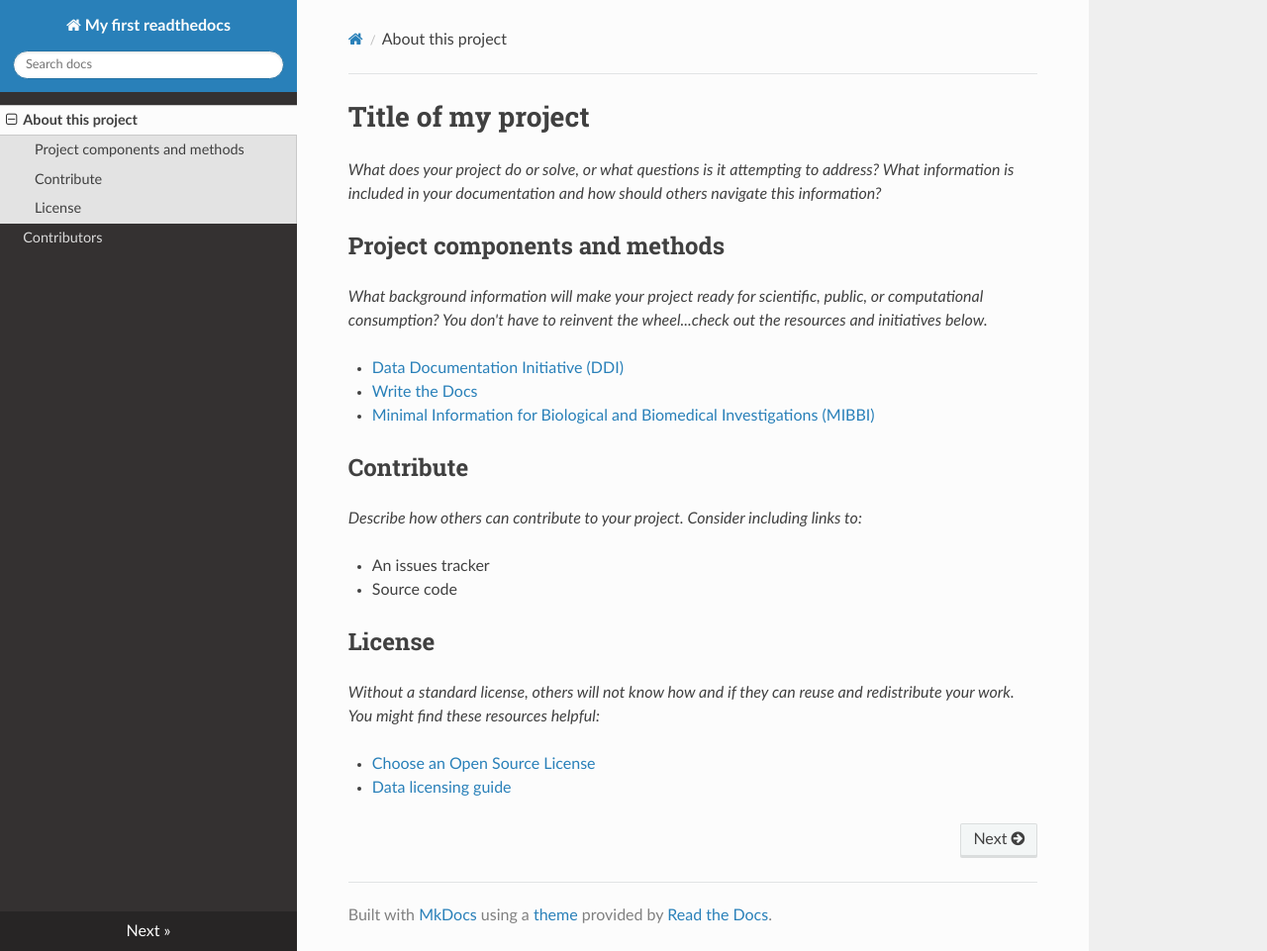
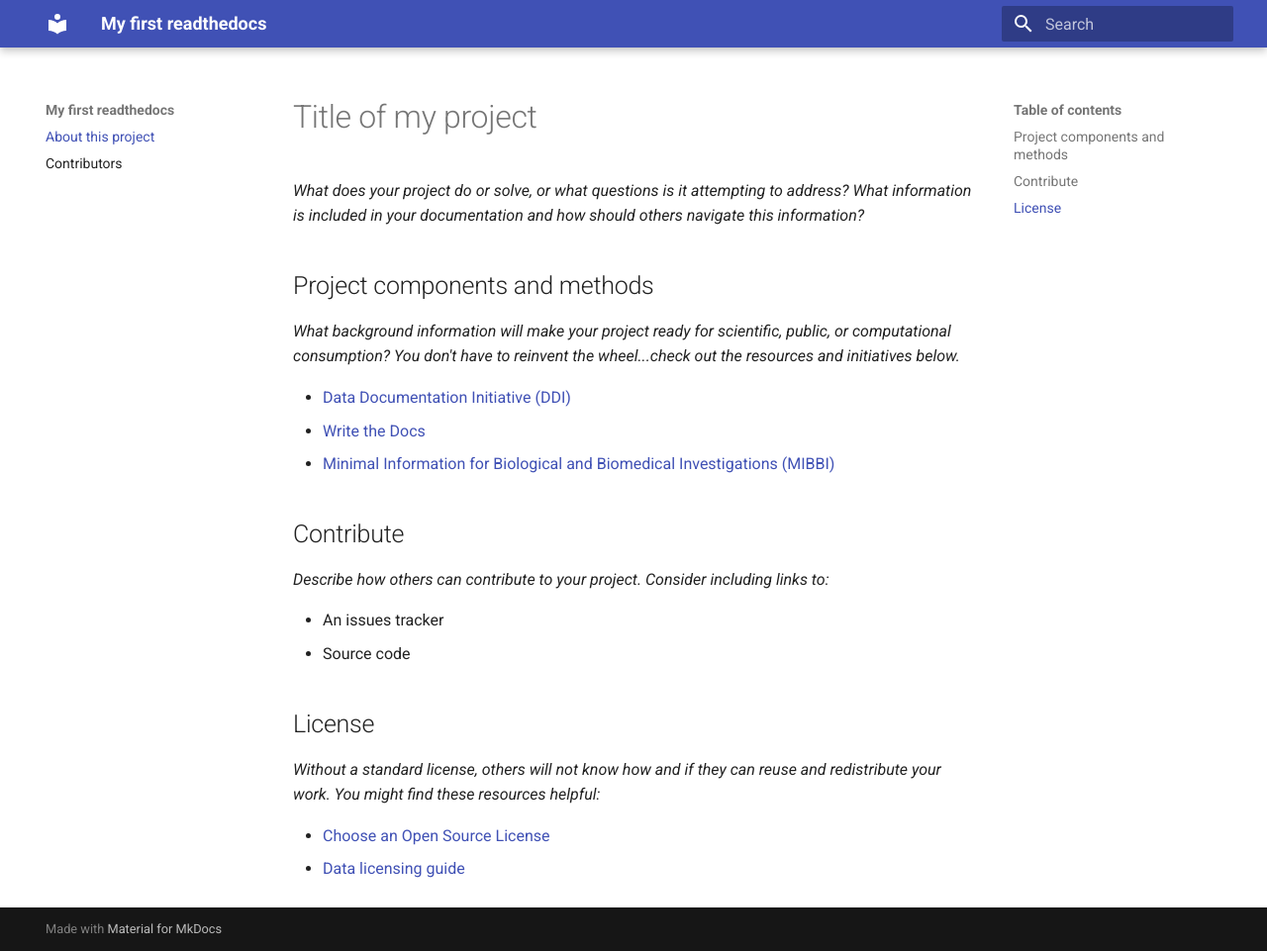
Before and after one commit to xiangruyin/my-first-rtd, an MkDocs documentation site: the page built from docs/index.md, in a window 1280 px wide and 961 px high. Shown: the whole window at 99% size. Built offline with MkDocs 1.6.1 and Material for MkDocs 9.7.7, drawn with Linux system fonts in a browser that asks for light colours; nearby versions of some CDN libraries; old or Windows-style settings are respelled for this version of MkDocs.

Commit message:
Update mkdocs.yml

```diff
--- a/mkdocs.yml
+++ b/mkdocs.yml
@@ -1,5 +1,8 @@
 site_name: My first readthedocs
-theme: readthedocs
+theme: material
+plugins:
+  - search
+docs_dir: docs
 pages:
 - About this project: index.md
 - Contributors: contributors.md
```
